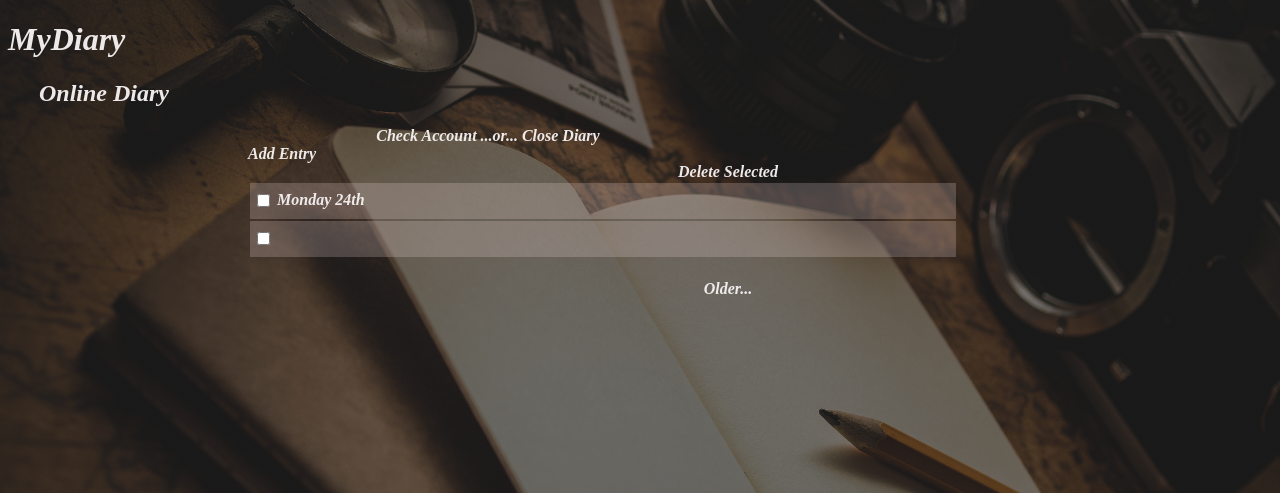
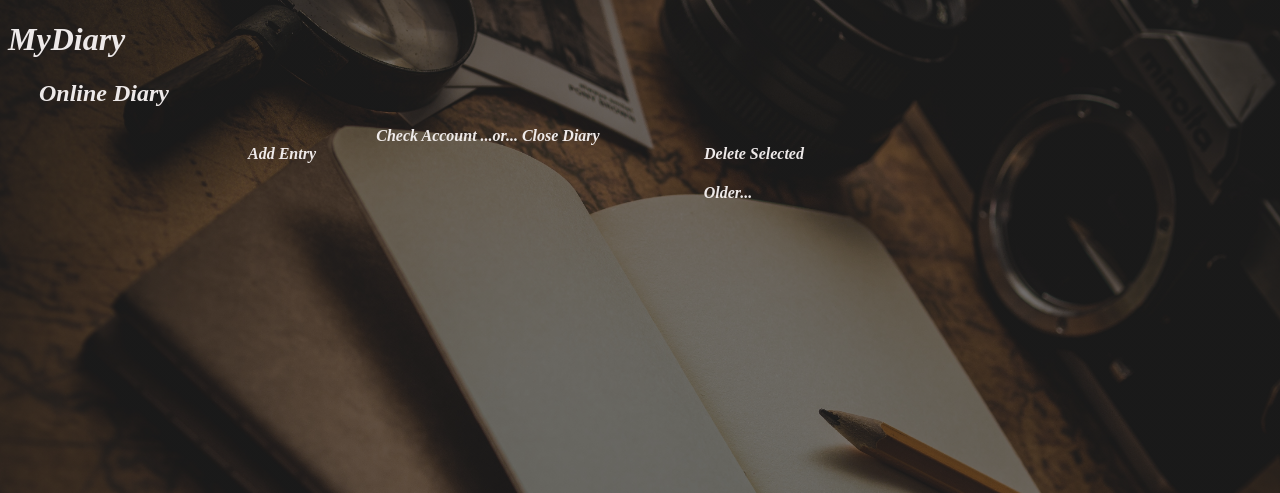
Before and after one commit to RonKbS/baron_s_online_journal, a Flask app: page /home_page.html in a window 1280 px wide. Shown: the top 493 px of the page. Run offline with Flask 2, Linux system fonts and the light colour scheme; data that the repository does not hold is empty.

Commit message:
Create links to home and remove placeholders

```diff
--- a/app/static/styles.css
+++ b/app/static/styles.css
@@ -15,6 +15,7 @@ body {
     color: rgba(245, 240, 240, 0.966);
     text-align: center;
     position: relative;
+    text-decoration: none;
 }
 h1{
     -webkit-text-fill-color: rgba(245, 240, 240, 0.966);
--- a/app/templates/entry.html
+++ b/app/templates/entry.html
@@ -12,8 +12,8 @@
 </head>
 
 <body>
-    <h1 class="appear">MyDiary</h1>
-    <h2 class="appear">Online Diary</h2>
+    <h1><a href="home_page.html" class="appear">MyDiary</a></h1>
+    <h2><a href="home_page.html" class="appear">Online Diary</a></h2>
     <div class="appear">
         <a href="account.html" class="appear">Account</a>
         ...or...
--- a/app/templates/home_page.html
+++ b/app/templates/home_page.html
@@ -21,23 +21,11 @@
     </div>
     <div id="entries_block">
         <a href="entry.html" class="appear">Add Entry</a>
-        <div class="appear" id="del"> Delete Selected </div>
+        <a onclick="delete_several()" class="appear" id="del"> Delete Selected </a>
         <table id="entries_table">
             <script type="text/javascript">
                 display_entries()
             </script>
-            <tr>
-                <td class="each">
-                    <input type="checkbox">
-                    <a href="entry.html">Monday 24th</a>
-                </td>
-            </tr>
-            <tr>
-                <td class="each">
-                    <input type="checkbox">
-                    <a href="entry.html"></a>
-                </td>
-            </tr>
         </table>
         <div class="appear" id="del">
             <h4>
```
